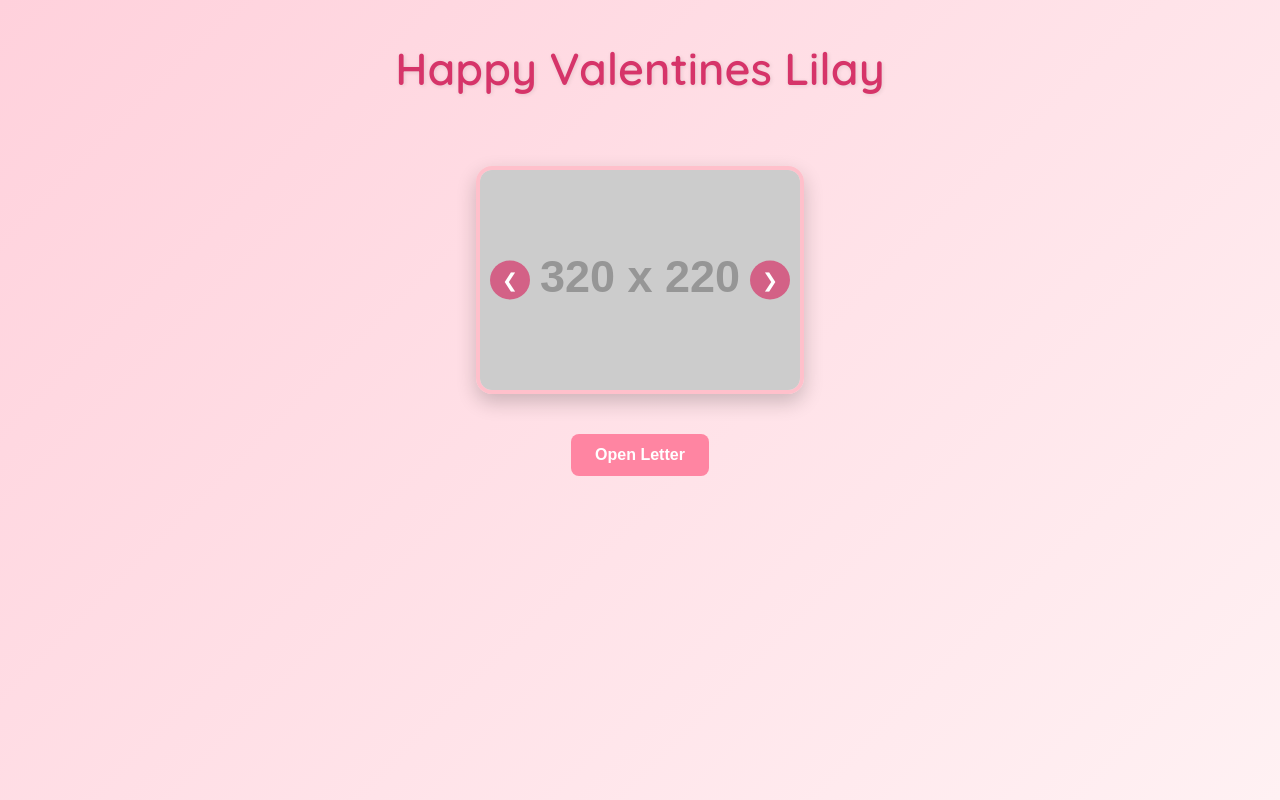
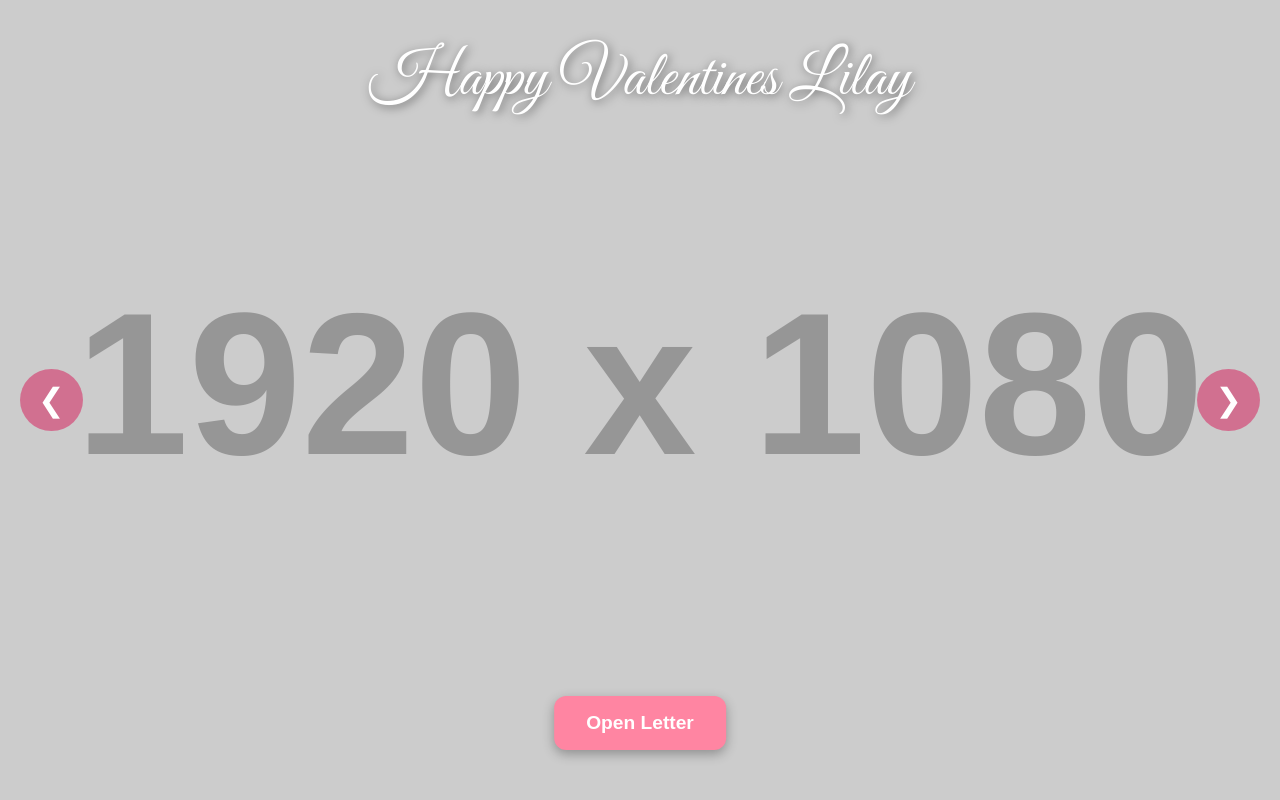
Before and after one commit to sunk8ssmaki/lilayvalentines.com, a plain HTML site: page index.html in a window 1280 px wide. Drawn offline with Linux system fonts and the light colour scheme; placeholder pictures from the web are drawn by us.

Commit message:
Refactor index.html for improved layout and styles

```diff
--- a/index.html
+++ b/index.html
@@ -4,49 +4,47 @@
 <meta charset="UTF-8">
 <meta name="viewport" content="width=device-width, initial-scale=1.0">
 <title>Valentine Card</title>
-<link href="https://fonts.googleapis.com/css2?family=Quicksand:wght@400;600&display=swap" rel="stylesheet">
+<link href="https://fonts.googleapis.com/css2?family=Great+Vibes&family=Quicksand:wght@400;600&display=swap" rel="stylesheet">
 <style>
   body {
     margin: 0;
     padding: 0;
     font-family: 'Quicksand', sans-serif;
-    background: linear-gradient(135deg, #ffd1dc, #fff1f3);
-    display: flex;
-    flex-direction: column;
-    align-items: center;
-    min-height: 100vh;
+    overflow-x: hidden;
   }
 
-  h1 {
-    margin-top: 40px;
-    font-size: 2.8rem;
-    color: #d63469;
-    text-align: center;
-    text-shadow: 1px 1px 4px rgba(0,0,0,0.1);
-  }
-
-  /* Carousel */
+  /* Fullscreen carousel */
   .carousel-container {
     position: relative;
-    width: 320px;
-    height: 220px;
-    margin: 40px 0;
+    width: 100vw;
+    height: 100vh;
     overflow: hidden;
-    border-radius: 16px;
-    box-shadow: 0 8px 20px rgba(0,0,0,0.2);
-    border: 4px solid #ffc0cb;
   }
 
   .carousel-slide {
     display: flex;
-    width: 1280px; /* 4 images x 320px */
-    transition: transform 0.5s ease-in-out;
+    width: 400%; /* 4 images */
+    height: 100%;
+    transition: transform 1s ease-in-out;
   }
 
   .carousel-slide img {
-    width: 320px;
-    height: 220px;
+    width: 100vw;
+    height: 100vh;
     object-fit: cover;
+  }
+
+  /* Title overlay */
+  .title-overlay {
+    position: absolute;
+    top: 40px;
+    width: 100%;
+    text-align: center;
+    font-family: 'Great Vibes', cursive;
+    font-size: 5vw;
+    color: #fff;
+    text-shadow: 2px 2px 10px rgba(0,0,0,0.5);
+    pointer-events: none;
   }
 
   /* Navigation buttons */
@@ -54,35 +52,37 @@
     position: absolute;
     top: 50%;
     transform: translateY(-50%);
-    background: rgba(214,52,105,0.7);
+    background: rgba(214,52,105,0.6);
     border: none;
     color: white;
-    font-size: 1.2rem;
-    padding: 8px 12px;
+    font-size: 2rem;
+    padding: 12px 18px;
     cursor: pointer;
     border-radius: 50%;
+    z-index: 2;
   }
   .nav-btn:hover {
     background: rgba(214,52,105,0.9);
   }
-  #prev { left: 10px; }
-  #next { right: 10px; }
+  #prev { left: 20px; }
+  #next { right: 20px; }
 
-  /* Letter Section */
-  .letter-container {
-    text-align: center;
-    margin-bottom: 60px;
-  }
-
+  /* Open Letter Button */
   .open-letter-btn {
+    position: absolute;
+    bottom: 50px;
+    left: 50%;
+    transform: translateX(-50%);
     background: #ff85a2;
     color: white;
-    padding: 12px 24px;
-    font-size: 1rem;
+    padding: 16px 32px;
+    font-size: 1.2rem;
     font-weight: 600;
     border: none;
-    border-radius: 8px;
+    border-radius: 12px;
     cursor: pointer;
+    z-index: 2;
+    box-shadow: 0 4px 12px rgba(0,0,0,0.3);
     transition: background 0.3s;
   }
   .open-letter-btn:hover {
@@ -94,28 +94,30 @@
     position: fixed;
     top: 50%;
     left: 50%;
-    width: 300px;
+    width: 350px;
     max-width: 90%;
     background: #fff;
     border-radius: 16px;
     box-shadow: 0 12px 24px rgba(0,0,0,0.3);
     transform: translate(-50%, -50%) scale(0);
     transition: transform 0.4s ease-in-out;
-    padding: 20px;
+    padding: 25px;
     z-index: 1000;
     text-align: center;
+    font-size: 1rem;
+    line-height: 1.5;
   }
   .letter-popup.open {
     transform: translate(-50%, -50%) scale(1);
   }
 
   .close-btn {
-    margin-top: 15px;
+    margin-top: 20px;
     background: #ff85a2;
     color: white;
-    padding: 8px 16px;
+    padding: 10px 20px;
     border: none;
-    border-radius: 8px;
+    border-radius: 12px;
     cursor: pointer;
   }
   .close-btn:hover {
@@ -126,23 +128,19 @@
 </head>
 <body>
 
-<h1>Happy Valentines Lilay</h1>
-
-<!-- Carousel -->
 <div class="carousel-container">
   <div class="carousel-slide" id="carouselSlide">
-    <!-- Palitan ang src ng GitHub image links mo -->
-    <img src="https://via.placeholder.com/320x220?text=Pic+1" alt="Pic 1">
-    <img src="https://via.placeholder.com/320x220?text=Pic+2" alt="Pic 2">
-    <img src="https://via.placeholder.com/320x220?text=Pic+3" alt="Pic 3">
-    <img src="https://via.placeholder.com/320x220?text=Pic+4" alt="Pic 4">
+    <img src="https://via.placeholder.com/1920x1080?text=Pic+1" alt="Pic 1">
+    <img src="https://via.placeholder.com/1920x1080?text=Pic+2" alt="Pic 2">
+    <img src="https://via.placeholder.com/1920x1080?text=Pic+3" alt="Pic 3">
+    <img src="https://via.placeholder.com/1920x1080?text=Pic+4" alt="Pic 4">
   </div>
+
+  <div class="title-overlay">Happy Valentines Lilay</div>
+
   <button class="nav-btn" id="prev">&#10094;</button>
   <button class="nav-btn" id="next">&#10095;</button>
-</div>
 
-<!-- Letter button -->
-<div class="letter-container">
   <button class="open-letter-btn" id="openLetterBtn">Open Letter</button>
 </div>
 
@@ -165,7 +163,7 @@
   let counter = 0;
 
   function updateCarousel() {
-    carouselSlide.style.transform = 'translateX(' + (-320 * counter) + 'px)';
+    carouselSlide.style.transform = 'translateX(' + (-window.innerWidth * counter) + 'px)';
   }
 
   nextBtn.addEventListener('click', () => {
@@ -180,7 +178,7 @@
     updateCarousel();
   });
 
-  // Letter popup functionality
+  // Open Letter popup
   const openLetterBtn = document.getElementById('openLetterBtn');
   const letterPopup = document.getElementById('letterPopup');
   const closeLetterBtn = document.getElementById('closeLetterBtn');
@@ -192,6 +190,9 @@
   closeLetterBtn.addEventListener('click', () => {
     letterPopup.classList.remove('open');
   });
+
+  // Optional: auto resize carousel if window changes
+  window.addEventListener('resize', updateCarousel);
 </script>
 
 </body>
```
